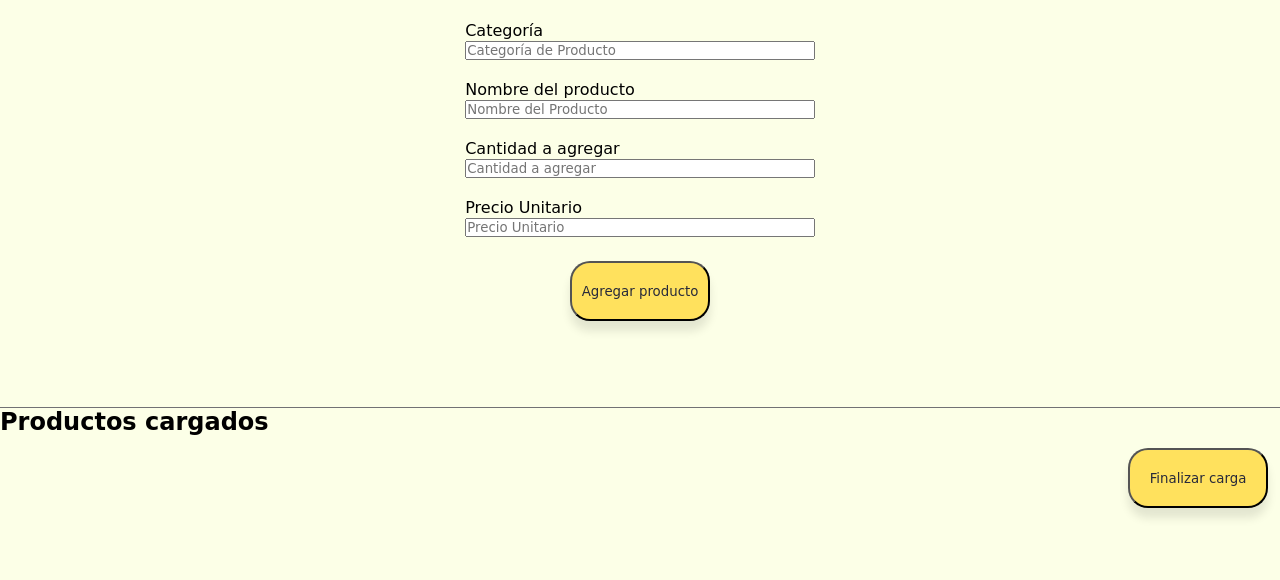
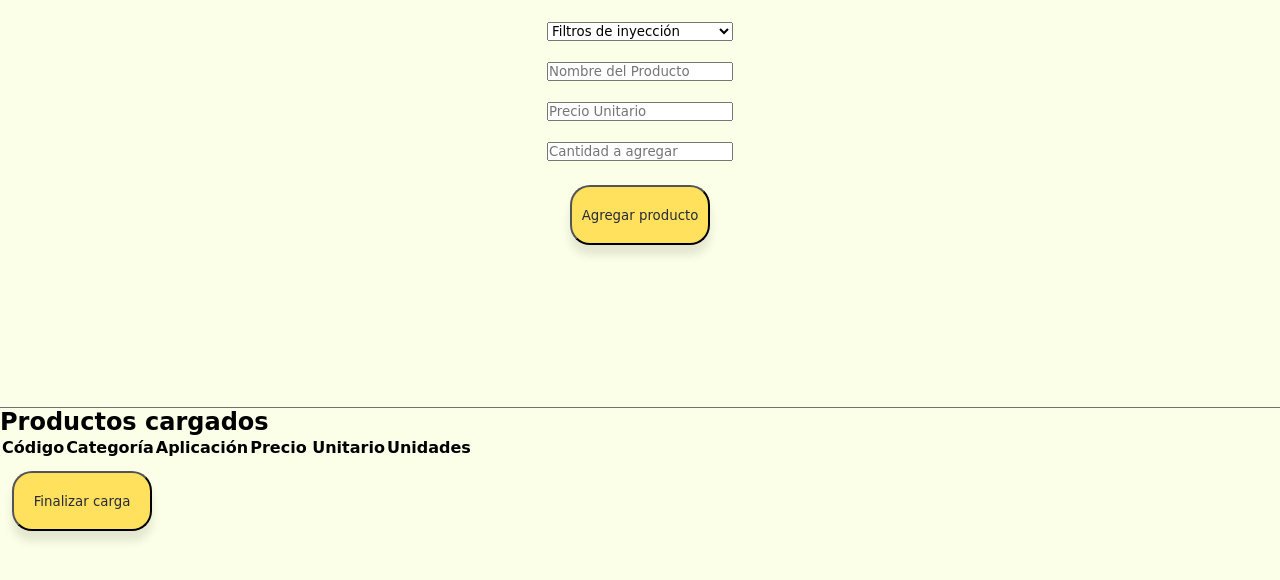
Before and after one commit to pquiroz8/LubriAlvear-v1.0, a plain HTML site: page html/stock.html in a window 1280 px wide. Shown: the part 134-714 px from the top of the page. Drawn offline with Linux system fonts and the light colour scheme; a web font is replaced by a local one.

Commit message:
Cambio de input para categoria.Se agrego tabla al final de la pagina para mostrar los productos que se van agregando

```diff
--- a/html/stock.html
+++ b/html/stock.html
@@ -46,35 +46,54 @@
         <div class="form">
             <form class="form_stock" action="" method="post">
                 <div class="form_stock_Item">
-                    <label for="prodCat">Categoría</label>
-                    <input type=""  name="prodCategory" id="prodCat" placeholder="Categoría de Producto">
+                    <label for="prodCat" hidden>Categoría</label>
+                    <select  name="prodCategory" id="prodCat" placeholder="Categoría de Producto">
+                        <option value="FiltrosIny">Filtros de inyección</option>
+                        <option value="FiltrosAgua">Filtros de agua</option>
+                        <option value="AceiteUnSell">Aceite unidad sellada</option>
+                        <option value="AceiteElem">Aceite elemento</option>
+                        <option value="MangueraCrist">Manguera cristal</option>
+                        <option value="MangueraHidroc">Manguera hidrocarburos</option>
+                    </select>
                 </div>
 
                 <div class="form_stock_Item">
-                    <label for="prodName">Nombre del producto</label>
+                    <label for="prodName" hidden>Nombre del producto</label>
                     <input type="text" name="prodName" id="prodName" placeholder="Nombre del Producto">
                 </div>
 
                 <div class="form_stock_Item">
-                    <label for="prodUnits">Cantidad a agregar</label>
-                    <input type="text" name="prodUnits" id="prodUnits" placeholder="Cantidad a agregar">
+                    <label for="unitPrice" hidden>Precio Unitario</label>
+                    <input type="number" name="prodPrice" id="unitPrice" placeholder="Precio Unitario">
                 </div>
 
                 <div class="form_stock_Item">
-                    <label for="unitPrice">Precio Unitario</label>
-                    <input type="number" name="prodPrice" id="unitPrice" placeholder="Precio Unitario">
+                    <label for="prodUnits" hidden>Cantidad a agregar</label>
+                    <input type="number" name="prodUnits" id="prodUnits" placeholder="Cantidad a agregar">
                 </div>
+
         </form>
         </div>
         <div class="form_stock_Item_btn">
-            <button class="btn" type="button">Agregar producto</button>
+            <button class="btn" id="btn-agregarProd" type="button">Agregar producto</button>
         </div>
 
     </div>
 
     <div class="lista_prod">
-            <h2>Productos cargados</h2>
-        <div class="lista_btn">
+        <h2>Productos cargados</h2>
+            <div class="tablaProd-container">
+                <table id="tablaProd">
+                    <tr>
+                        <th>Código</th>
+                        <th>Categoría</th>
+                        <th>Aplicación</th>
+                        <th>Precio Unitario</th>
+                        <th>Unidades</th>
+                    </tr>
+                </table>
+            </div>
+        <div class="lista_btn"></div>
             <button class="btn btn_lista" type="button">Finalizar carga</button>
         </div>
     </div>
```
